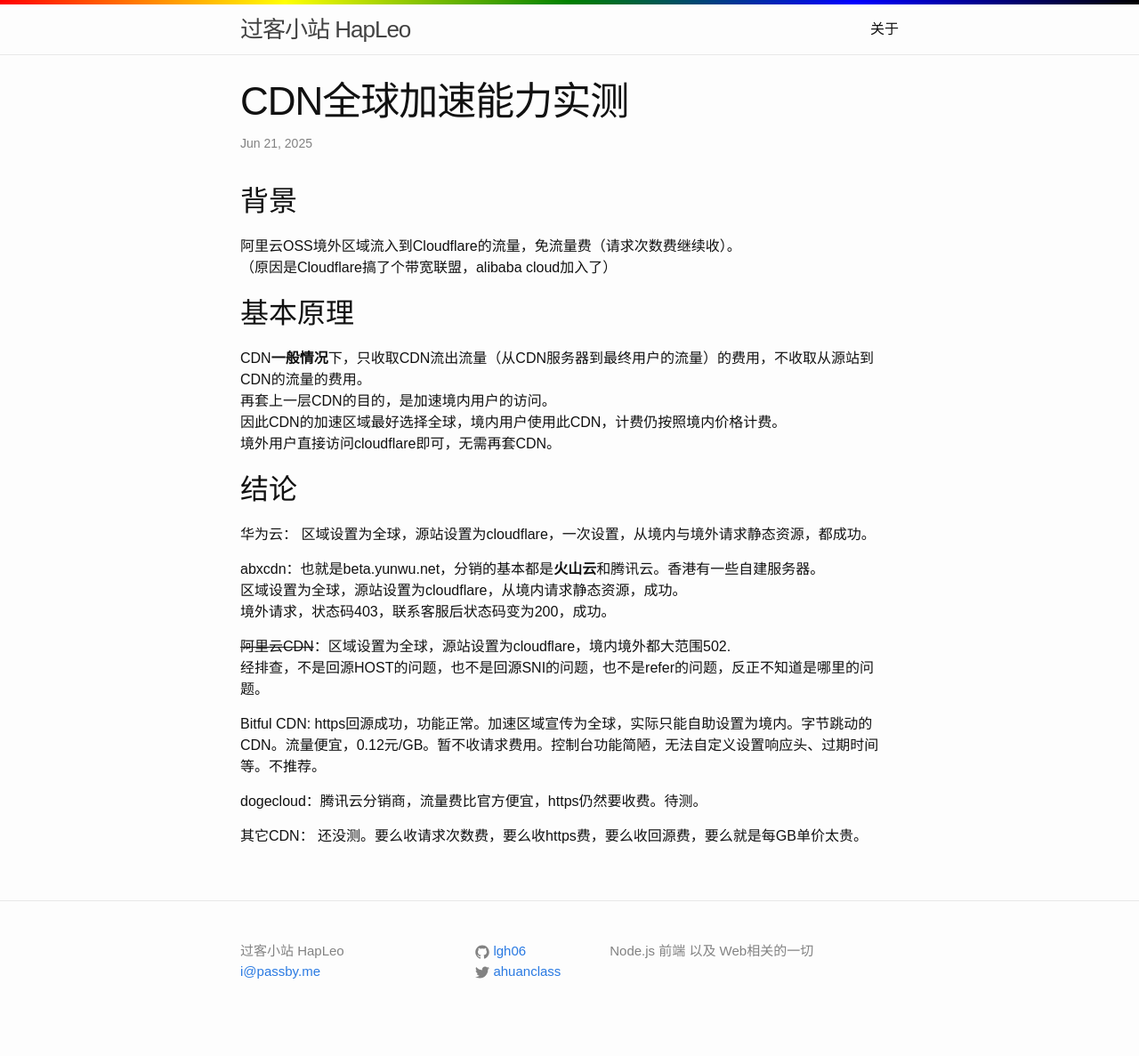
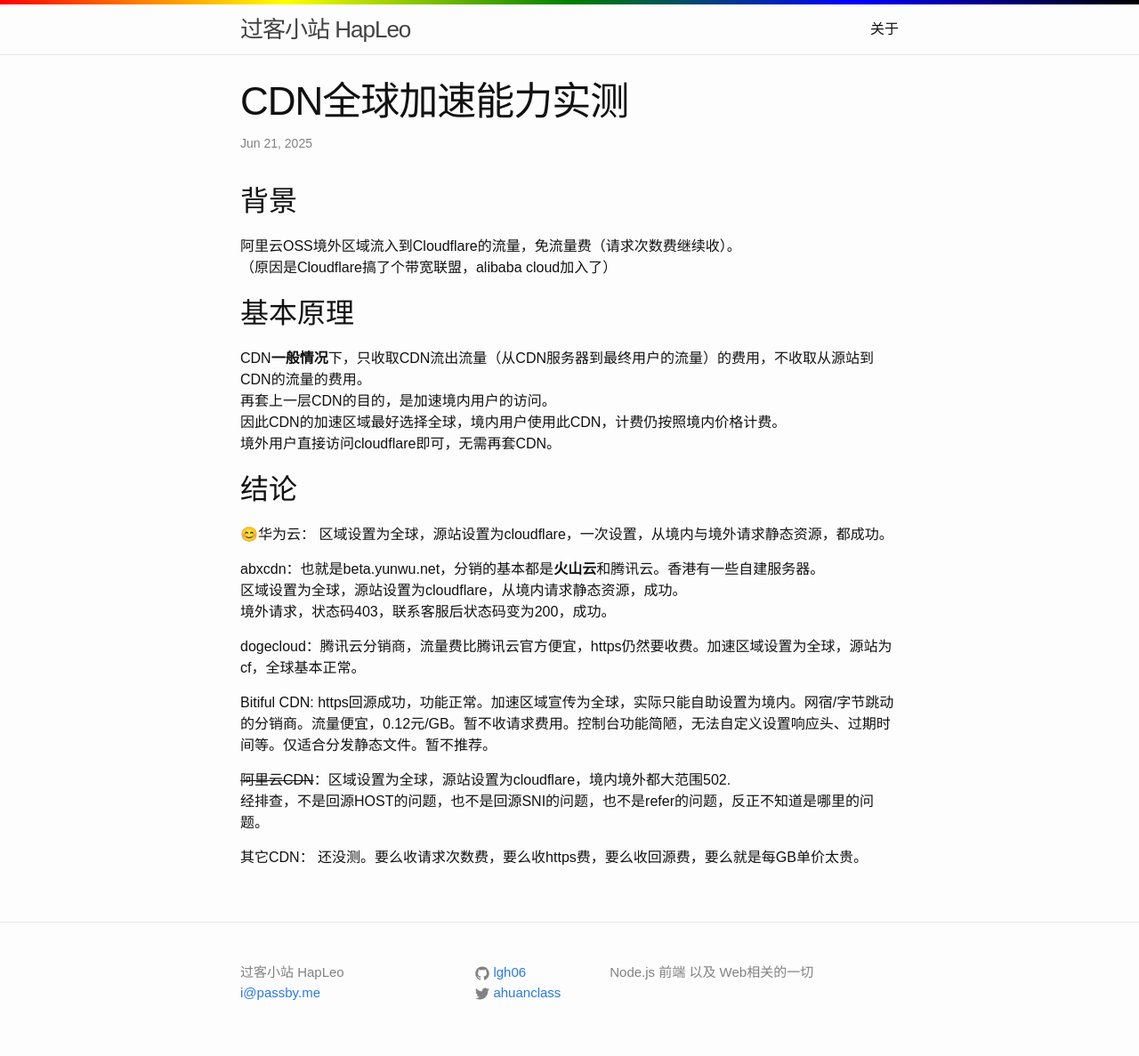
Before and after one commit to lgh06/blog, a Jekyll site: the page built from _posts/2025-06-21-cdn-global-acceleration-test.md, in a window 1280 px wide. Shown: the whole page at 89% size. Built offline with Jekyll 4.4.1, drawn with Linux system fonts in a browser that asks for light colours; a style sheet for code colours, icons or effects is not loaded; before the commit the page ends 1163 px from its top, so only the background shows below that.

Commit message:
docs: 修正文档中的拼写错误并更新CDN测试结果
修正Bitful为Bitiful的拼写错误
更新华为云和dogecloud的测试结果描述
调整阿里云CDN测试结果的顺序
补充Bitiful CDN的详细信息

```diff
--- a/_posts/2025-06-21-cdn-global-acceleration-test.md
+++ b/_posts/2025-06-21-cdn-global-acceleration-test.md
@@ -17,18 +17,18 @@
 
 ## 结论
 
-华为云： 区域设置为全球，源站设置为cloudflare，一次设置，从境内与境外请求静态资源，都成功。
+😊华为云： 区域设置为全球，源站设置为cloudflare，一次设置，从境内与境外请求静态资源，都成功。
 
 abxcdn：也就是beta.yunwu.net，分销的基本都是**火山云**和腾讯云。香港有一些自建服务器。
 区域设置为全球，源站设置为cloudflare，从境内请求静态资源，成功。
 境外请求，状态码403，联系客服后状态码变为200，成功。
 
+dogecloud：腾讯云分销商，流量费比腾讯云官方便宜，https仍然要收费。加速区域设置为全球，源站为cf，全球基本正常。
+
+Bitiful CDN: https回源成功，功能正常。加速区域宣传为全球，实际只能自助设置为境内。网宿/字节跳动的分销商。流量便宜，0.12元/GB。暂不收请求费用。控制台功能简陋，无法自定义设置响应头、过期时间等。仅适合分发静态文件。暂不推荐。
+
 ~~阿里云CDN~~：区域设置为全球，源站设置为cloudflare，境内境外都大范围502.
 经排查，不是回源HOST的问题，也不是回源SNI的问题，也不是refer的问题，反正不知道是哪里的问题。
 
-Bitful CDN: https回源成功，功能正常。加速区域宣传为全球，实际只能自助设置为境内。字节跳动的CDN。流量便宜，0.12元/GB。暂不收请求费用。控制台功能简陋，无法自定义设置响应头、过期时间等。不推荐。
-
-dogecloud：腾讯云分销商，流量费比官方便宜，https仍然要收费。待测。
-
 
 其它CDN： 还没测。要么收请求次数费，要么收https费，要么收回源费，要么就是每GB单价太贵。
```
Also changed, not shown: _posts/2025-06-19-aliyun-oss-compare.md (+1 -1 lines).
